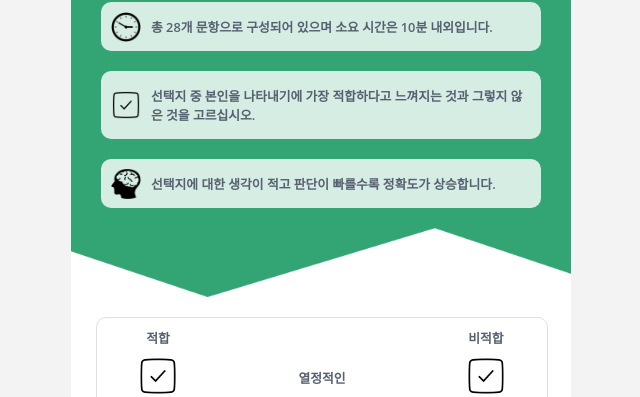
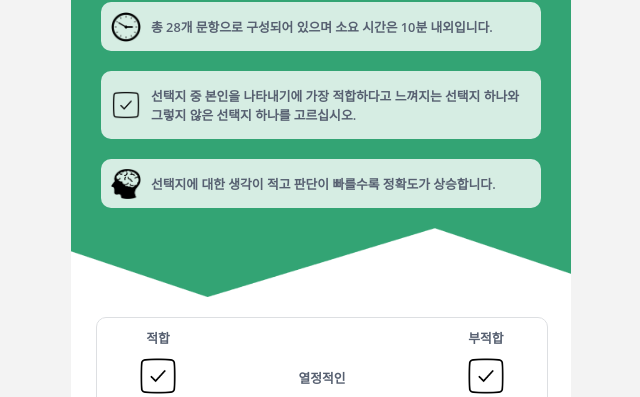
Before and after one commit to 8ugust/8ugust-disc, a React (Create React App) app: page / in a window 1280 px wide. Shown: the part 196-593 px from the top of the page, without its empty margins (319-959 px from the left). Built offline with nearby package versions, Linux system fonts and the light colour scheme; the HTML template or start-up script is replaced by a standard one.

Commit message:
[DISC-10] Type 페이지 개발 1

```diff
--- a/src/components/questions/index.js
+++ b/src/components/questions/index.js
@@ -48,7 +48,7 @@ function Questions (props) {
                 <div className={styles.quest_title}>
                     <div className={styles.col_1}>적합</div>
                     <div className={styles.col_2}></div>
-                    <div className={styles.col_3}>비적합</div>
+                    <div className={styles.col_3}>부적합</div>
                 </div>
                 {props.questions.map((item, jdx) => {
                     return(
--- a/src/components/test/index.js
+++ b/src/components/test/index.js
@@ -106,7 +106,7 @@ function Test(props) {
                     <div className={styles.how}>
                         <div className={styles.how_inner}>
                             <img src={check} alt='check'/>
-                            <p>선택지 중 본인을 나타내기에 가장 적합하다고 느껴지는 것과 그렇지 않은 것을 고르십시오.</p>
+                            <p>선택지 중 본인을 나타내기에 가장 적합하다고 느껴지는 선택지 하나와 그렇지 않은 선택지 하나를 고르십시오.</p>
                         </div>
                     </div>
                     <div className={styles.how}>
```
